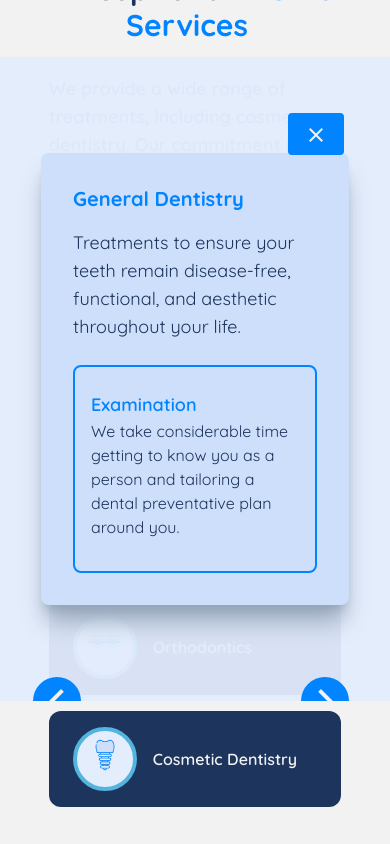
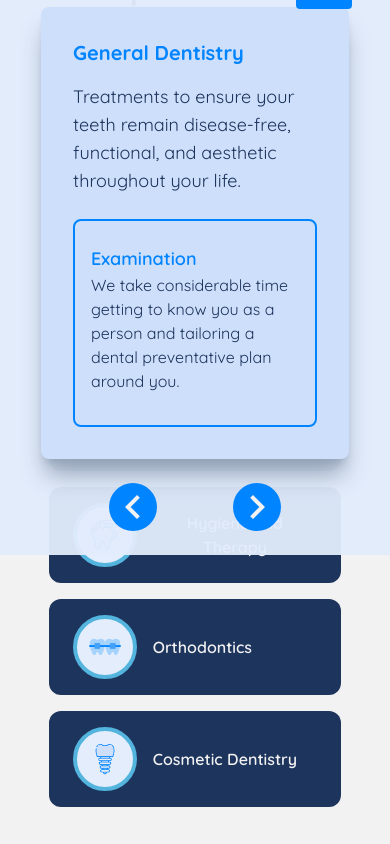
Before and after one commit to sandyFit/Radiant-Dental-Studio, a React (Vite) app: page / in a window 390 px wide. Both pictures are taken after a click on the button "General Dentistry". Shown: the part 1835-2679 px from the top of the page. Built offline with nearby package versions, Linux system fonts and the light colour scheme; a web font is replaced by a local one.

Commit message:
adjustments to the styling for small (sm) and medium (md) responsive breakpoints

```diff
--- a/src/components/cards/MobileServiceCard.jsx
+++ b/src/components/cards/MobileServiceCard.jsx
@@ -1,20 +1,28 @@
 import React from 'react'
 
-const MobileServiceCard = ({ iconSrc, title, onClick }) => {
+const MobileServiceCard = ({ iconSrc, title, description, onClick }) => {
 
 
     return (
-        <article className='bg-spaceCadet w-full px-6 py-4 rounded-xl'>
-            <button className='flex justify-center items-center gap-4 '
+        <article className='bg-spaceCadet w-full px-6 py-4 md:py-10 rounded-xl'>
+            <button className='flex justify-center items-center gap-4 md:gap-8 ml-0 md:ml-6'
                 onClick={onClick}>
-                <div className='w-16 h-16 rounded-full bg-white3 border-4 border-spanishBlue
+                <div className='w-16 md:w-24 h-16 md:h-24 rounded-full bg-white3 border-4 border-spanishBlue
                     flex items-center justify-center'>
                     <img src={iconSrc} alt={`${title} icon`}
-                    className='w-8 h-8 mb-2' />
+                    className='w-8 md:w-14 h-8 md:h-14 object-cover rounded-full' />
                 </div>
-                <h4 className='text-sans text-white text-{.8rem} font-semibold'>
-                    {title}
-                </h4>
+
+                <div className="flex md:flex-col md:justify-center md:items-start">
+
+                    <h4 className='text-sans text-white text-{.8rem} md:text-2xl font-semibold'>
+                        {title}
+                    </h4>
+
+                    <p className='hidden md:block text-sans text-white text-medium text-left'>
+                        {description}
+                    </p>
+                </div>
             </button>
         </article>
     )
--- a/src/components/ui/Modal.jsx
+++ b/src/components/ui/Modal.jsx
@@ -31,32 +31,23 @@ const Modal = ({ isOpen, title, description, categories, onClose }) => {
 
             <button
                 className="mt-6 bg-azure text-white py-2 px-4 rounded hover:bg-blue-400 absolute
-                    left-[18rem] lg:left-[44.5rem] top-[2rem] lg:top-[4.4rem]"
+                    left-[18.5rem] md:left-[38rem] lg:left-[42.5rem] top-[2rem] lg:top-[2rem]"
                     onClick={handleClose}
                 >
                     <Close />
             </button>
 
-            <div className="bg-fairBlue p-8 rounded-lg w-[90%] lg:max-w-2xl shadow-xl shadow-slate-400">
+            <div className="bg-fairBlue p-8 rounded-lg w-[90%] md:max-w-2xl shadow-xl
+                shadow-slate-400 md:flex md:flex-col md:justify-center md:items-center">
                 <h1 className="text-xl lg:text-2xl text-azure font-bold mb-4">{title}</h1>
                 <p className="text-spaceCadet text-lg lg:text-xl mb-6">{description}</p>
 
-                <div className="relative">
-                    <button className='absolute top-[21rem] lg:top-[5rem] -left-10 lg:-left-24 transform -translate-y-1/2 text-white bg-azure w-12 h-12 rounded-full z-50' onClick={prevSlide}>
-                        <ChevronLeft style={{ fontSize: '3rem' }} />
-                    </button>
-
-                    <button className='absolute top-[21rem] lg:top-[5rem] -right-8 lg:-right-24 transform -translate-y-1/2 text-white bg-azure w-12 h-12 rounded-full z-50' onClick={nextSlide}>
-                        <ChevronRight style={{ fontSize: '3rem' }} />
-                    </button>
-                </div>
-
                 <ul className="list-none pl-4 border-2 border-azure p-6 rounded-lg">
                     <li className="mb-2 ">
-                        <div className="flex items-start">
-                            <div className="hidden lg:block">
-                                <img src={categories[currentIndex].icon} alt="Category Icon" className="w-18 h-18 mr-2" />
-                            </div>
+                        <div className="flex items-start gap-4">
+                            {/* <div className="">
+                                <img src={categories[currentIndex].icon} alt="Category Icon" className="w-18" />
+                            </div> */}
                             <div>
                                 <h4 className="text-lg text-azure font-semibold">{categories[currentIndex].name}</h4>
                                 <p className="text-spaceCadet">{categories[currentIndex].description}</p>
@@ -65,6 +56,22 @@ const Modal = ({ isOpen, title, description, categories, onClose }) => {
                     </li>
                 </ul>
 
+                <div className="relative">
+                    <button className='absolute top-[5rem] lg:-top-[10rem] right-[10rem] lg:right-[20rem] transform
+                        -translate-y-1/2 text-white bg-azure w-12 h-12 rounded-full z-50'
+                        onClick={prevSlide}
+                    >
+                        <ChevronLeft style={{ fontSize: '3rem' }} />
+                    </button>
+
+                    <button className='absolute top-[5rem] lg:-top-[10rem] left-[10rem] lg:left-[20rem] transform
+                        -translate-y-1/2 text-white bg-azure w-12 h-12 rounded-full z-50'
+                        onClick={nextSlide}
+                    >
+                        <ChevronRight style={{ fontSize: '3rem' }} />
+                    </button>
+                </div>
+
 
             </div>
         </div>
--- a/src/pages/home/Services.jsx
+++ b/src/pages/home/Services.jsx
@@ -49,18 +49,19 @@ const Services = () => {
       </div>
 
       {/* Cards Mobile */}
-      <div className='lg:hidden flex flex-col justify-center items-center w-3/4 gap-4 pb-12'>
+      <div className='lg:hidden flex flex-col justify-center items-center w-3/4 gap-4 pb-24'>
         {serviceCardData.map((service, index) => (
                     <MobileServiceCard
                         key={index}
                         iconSrc={service.iconSrc}
                         title={service.title}
+                        description={service.description}
                         onClick={() => openModal(serviceData[index])}
                     />
                 ))}
       </div>
 
-      <div className="absolute top-2 left-[32.5rem]">
+      <div className="absolute top-2 md:top-[22rem] lg:top-24 left-0 md:left-[6.6rem] xl:left-[18rem] 2xl:left-[32.5rem]">
         {isModalOpen && (
           <ModalCarousel
           isOpen={isModalOpen}
@@ -69,21 +70,8 @@ const Services = () => {
         />
         )}
       </div>
-
-      <div className="absolute">
-        {isModalOpen && (
-          <ModalCarousel
-            isOpen={isModalOpen}
-            onClose={() => setIsModalOpen(false)}
-            services={[selectedService]}
-          />
-        )}
-      </div>
-
-
-
     </div>
   )
 }
 
-export default Services
+export default Services;
```
